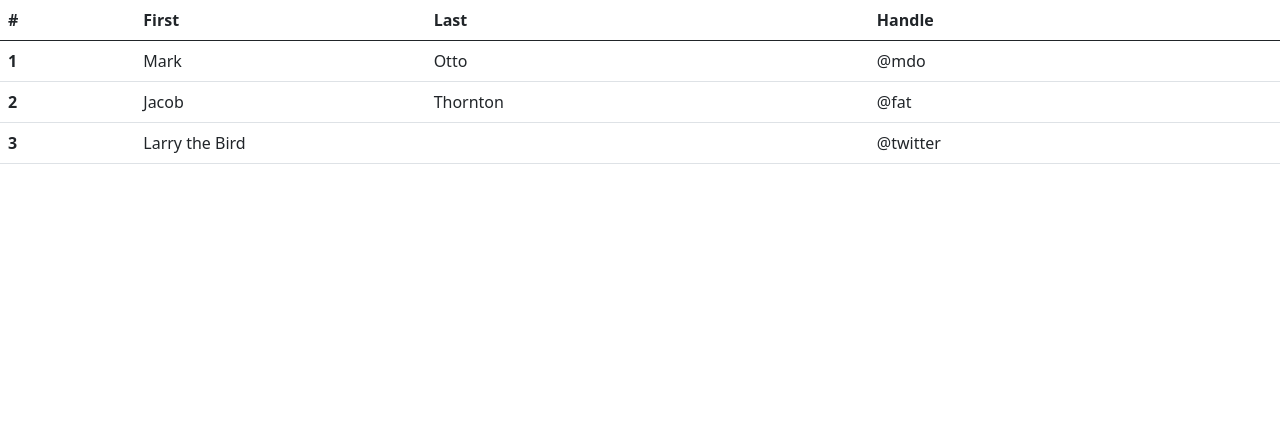
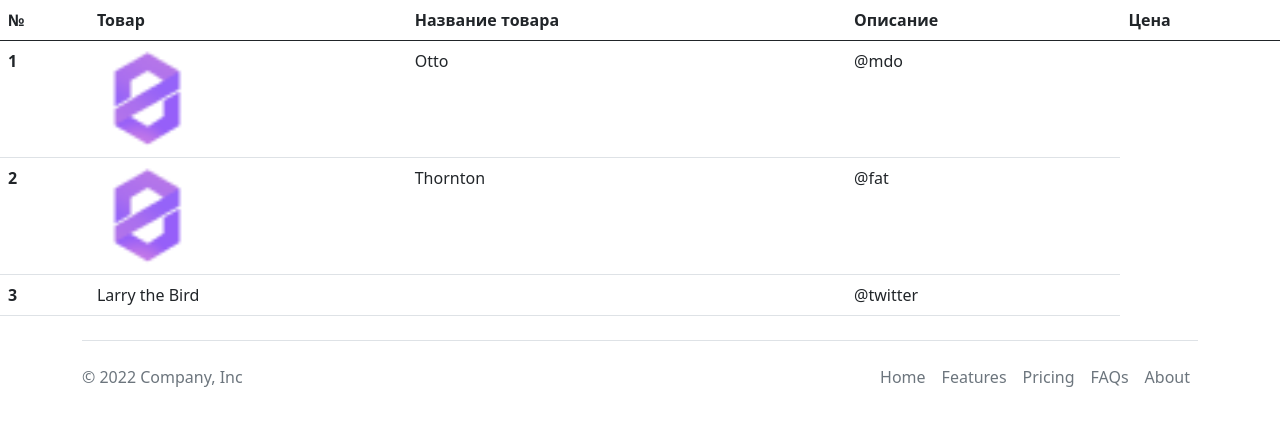
Before and after one commit to OstwaldAnna/Example-of-a-website, a PHP site: page /basket.php in a window 1280 px wide. Shown: the part 188-614 px from the top of the page. Run offline with PHP 8.4, Linux system fonts and the light colour scheme.

Commit message:
корзина

```diff
--- a/basket.php
+++ b/basket.php
@@ -9,29 +9,30 @@
     <title>Document</title>
 </head>
 <body>
-    <?php
+<?php
   include ('./elements/header.php');
-    ?>
+?>
 
     <table class="table">
         <thead>
             <tr>
-                <th scope="col">#</th>
-                <th scope="col">First</th>
-                <th scope="col">Last</th>
-                <th scope="col">Handle</th>
+                <th scope="col">№</th>
+                <th scope="col">Товар</th>
+                <th scope="col">Название товара</th>
+                <th scope="col">Описание</th>
+                <th scope="col">Цена</th>
             </tr>
         </thead>
         <tbody>
             <tr>
                 <th scope="row">1</th>
-                <td>Mark</td>
+                <td><img width="100" height="100" alt="logo" src="/resources/image/logo.png"></td>
                 <td>Otto</td>
                 <td>@mdo</td>
             </tr>
             <tr>
                 <th scope="row">2</th>
-                <td>Jacob</td>
+                <td><img width="100" height="100" alt="logo" src="/resources/image/logo.png"></td>
                 <td>Thornton</td>
                 <td>@fat</td>
             </tr>
@@ -43,6 +44,9 @@
         </tbody>
     </table>
 
+    <?php
+      include ('./elements/footer.php');
+    ?>
 
 <script src="/bootstrap/js/bootstrap.js" ></script>
 </body>
--- a/elements/footer.php
+++ b/elements/footer.php
@@ -2,7 +2,6 @@
 <div class="container">
   <footer class="d-flex flex-wrap justify-content-between align-items-center py-3 my-4 border-top">
     <p class="col-md-4 mb-0 text-muted">© 2022 Company, Inc</p>
-
     <a href="/" class="col-md-4 d-flex align-items-center justify-content-center mb-3 mb-md-0 me-md-auto link-dark text-decoration-none">
       <svg class="bi me-2" width="40" height="32"><use xlink:href="#bootstrap"></use></svg>
     </a>
```
Also changed, not shown: elements/header.php (indentation only), 1 other file. Lines whose indentation alone changed are shown as unchanged.
